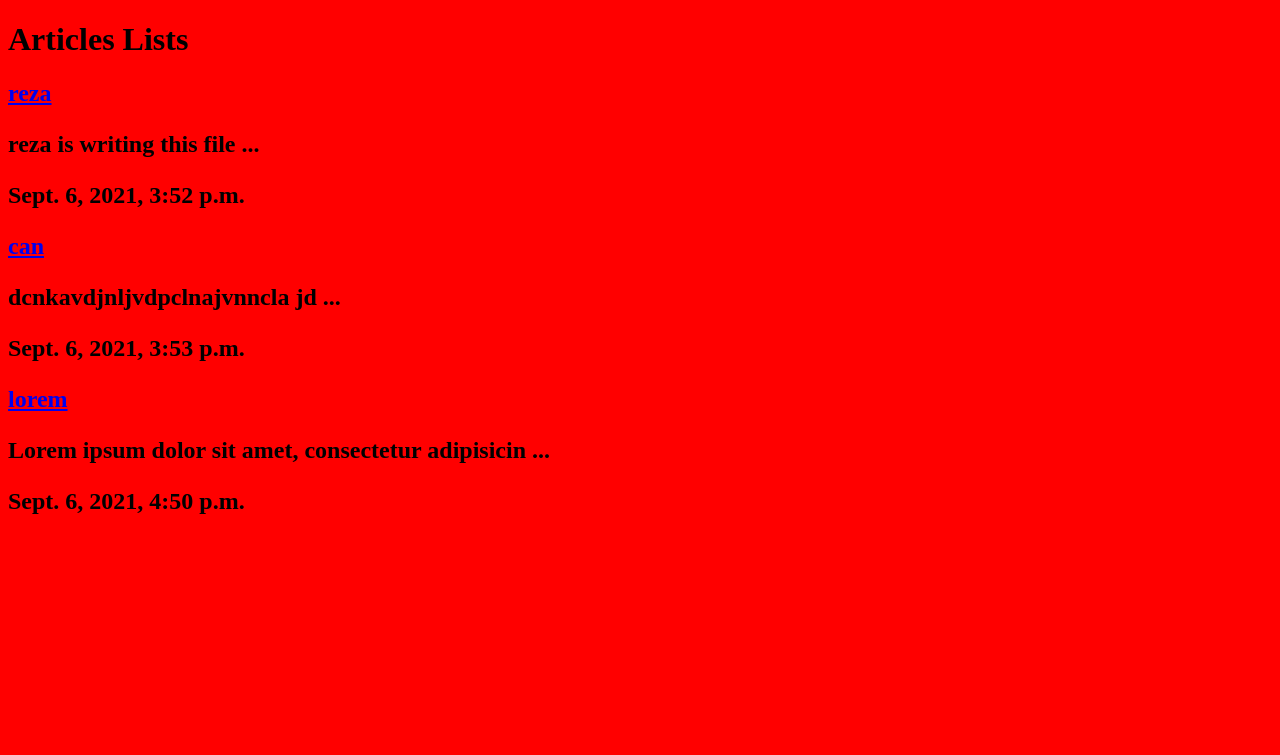
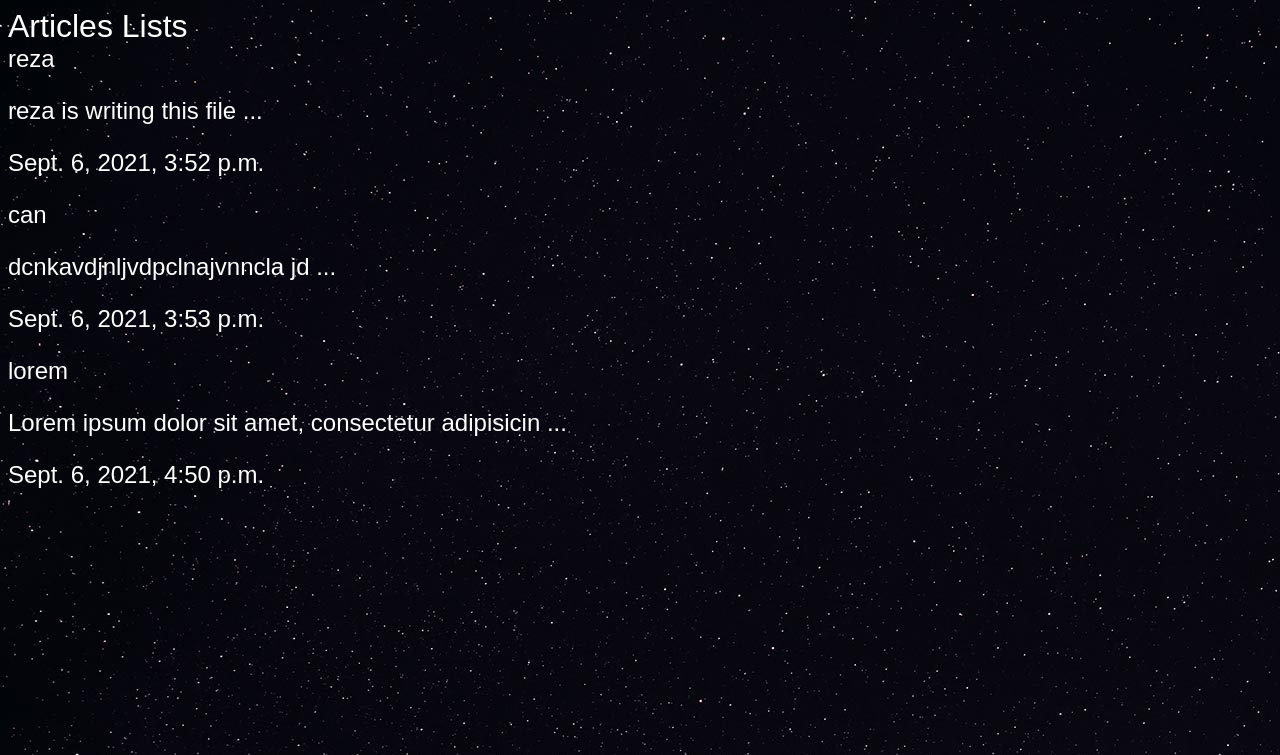
Before and after one commit to RezaSalavati/myDjangoBlog, a Django app: page /articles/ in a window 1280 px wide. Shown: the top 755 px of the page. Run offline with Django 3.2, Linux system fonts and the light colour scheme; data comes from the database, SQL or seed files in the repository.

Commit message:
colorize

```diff
--- a/assets/styles.css
+++ b/assets/styles.css
@@ -1,3 +1,19 @@
-body{
-    background-color: red;
+body {
+    background-color: #0f121f;
+    background-image: url(/static/stars.jpg);
+    color: white;
 }
+
+body * {
+    font-family: Arial;
+}
+
+h1, h2, h3, h4, h5, h6 {
+    font-weight: normal;
+    margin: 0;
+}
+
+a, a:hover, a:visited {
+    color: white;
+    text-decoration: none;
+}
```
Also changed, not shown: assets/stars.jpg (added).
